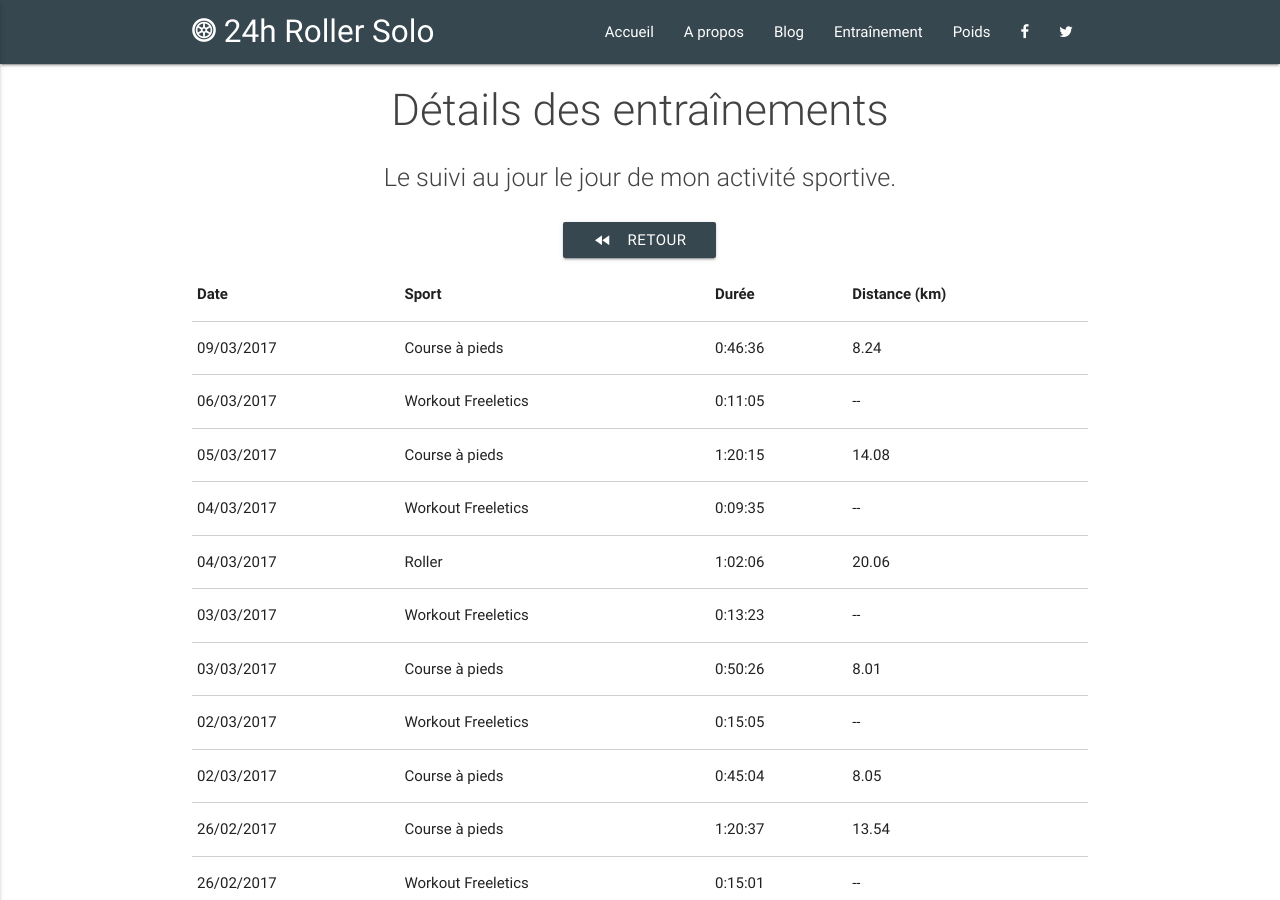
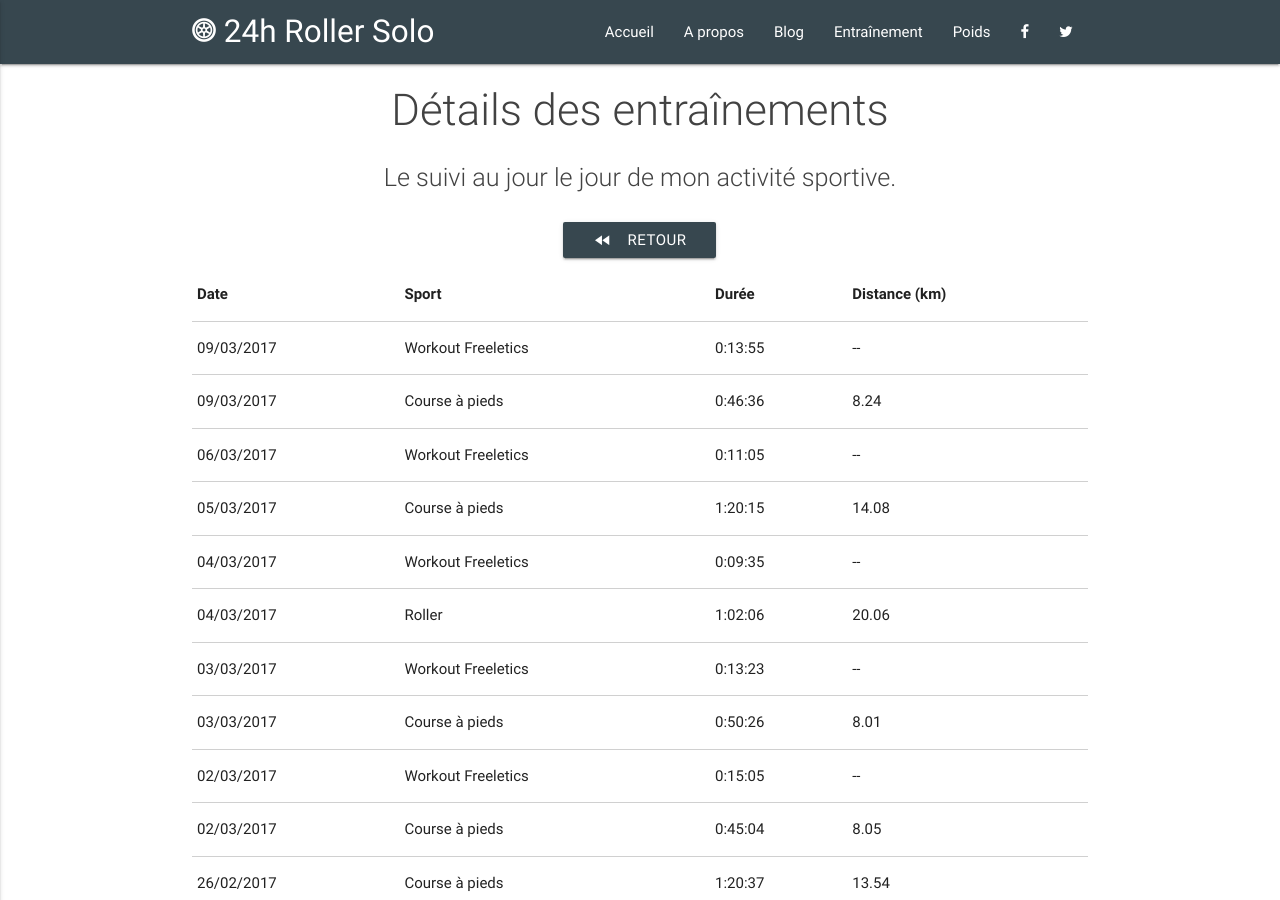
Before and after one commit to 24hRollerSolo/24hRollerSolo.github.io, a Jekyll site: the page built from training/details.html, in a window 1280 px wide and 900 px high. Built offline with Jekyll 4.4.1, drawn with Linux system fonts in a browser that asks for light colours.

Commit message:
Add 2017-03-09 workout

```diff
--- a/_data/sports.json
+++ b/_data/sports.json
@@ -1,4 +1,5 @@
 [
+  {"date": "2017-03-09", "type": "WORKOUT", "program": "W10-01 | 25 LUNGES + ENDURANCE", "duration": "0:13:55"},
   {"date": "2017-03-09", "type": "RUNNING", "distance": "8.24", "duration": "0:46:36"},
   {"date": "2017-03-06", "type": "WORKOUT", "program": "W09-03 | CONDITIONNEMENT + 1/4 HERMES Endurance 2x2", "duration": "0:11:05"},
   {"date": "2017-03-05", "type": "RUNNING", "distance": "14.08", "duration": "1:20:15"},
```
